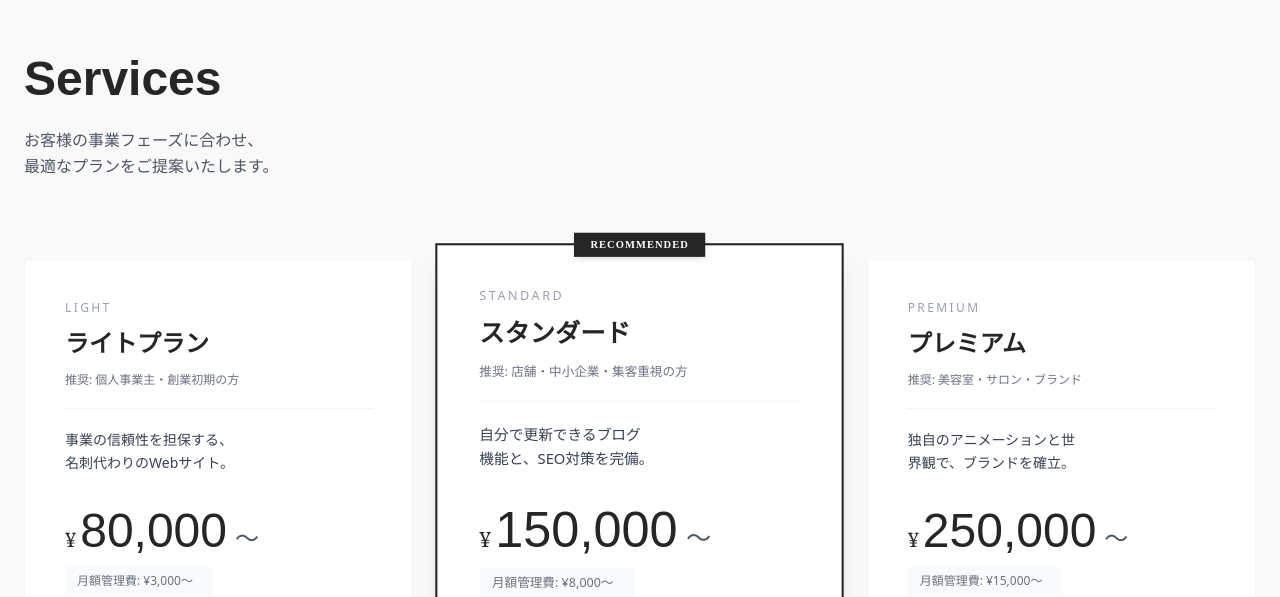
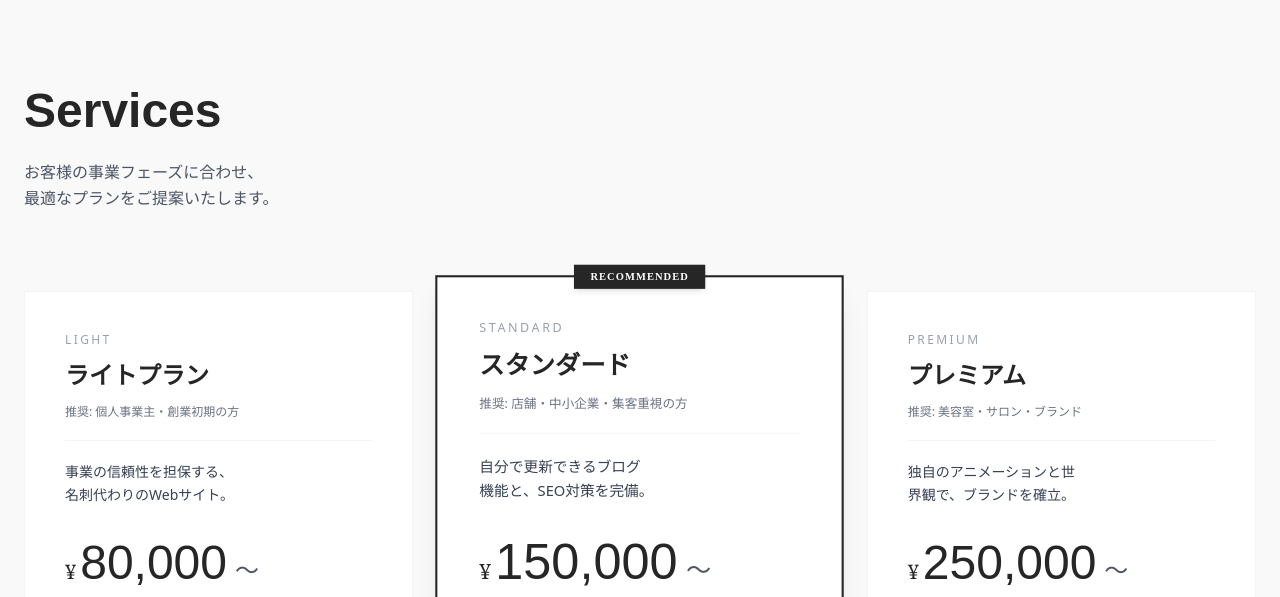
Before and after one commit to Suzu-Studio/my-portfolio, a Next.js app: page / in a window 1280 px wide. Shown: the part 1723-2320 px from the top of the page. Built offline with nearby package versions, Linux system fonts and the light colour scheme; a web font is replaced by a local one.

Commit message:
Fix: Adjust scroll margin for Services and Works

```diff
--- a/components/Services.tsx
+++ b/components/Services.tsx
@@ -53,7 +53,7 @@
 
 export default function Services() {
     return (
-        <section id="services" className="py-24 md:py-32 bg-[var(--background)]">
+        <section id="services" className="scroll-mt-32 py-24 md:py-40 bg-[var(--background)]">
             <div className="max-w-7xl mx-auto px-6">
 
                 {/* Header Area */}
--- a/components/Works.tsx
+++ b/components/Works.tsx
@@ -37,7 +37,7 @@
 
 export default function Works() {
     return (
-        <section id="works" className="scroll-mt-32 py-24 md:py-32 bg-[var(--background)] overflow-hidden">
+        <section id="works" className="scroll-mt-32 py-24 md:py-40 bg-[var(--background)] overflow-hidden">
             <div className="max-w-7xl mx-auto px-6">
 
                 {/* ヘッダーエリア */}
```
